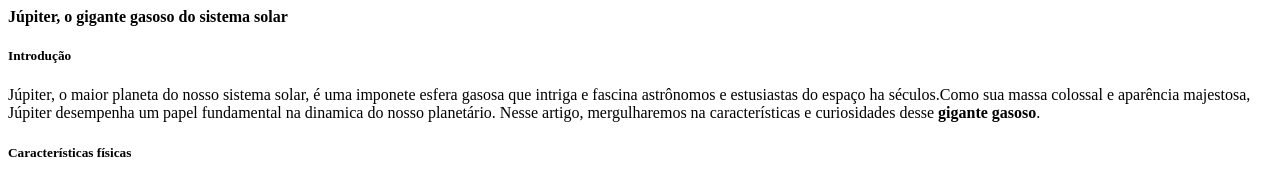
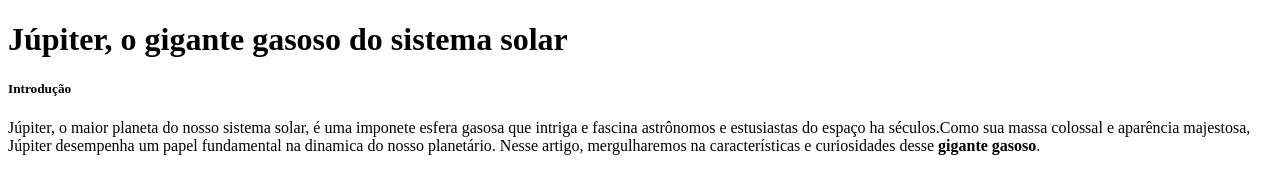
Before and after one commit to gMarinhum085/criando-um-artigo, a plain HTML site: page index.html in a window 1280 px wide. Shown: the top 174 px of the page. Drawn offline with Linux system fonts and the light colour scheme.

Commit message:
index.html

```diff
--- a/index.html
+++ b/index.html
@@ -7,7 +7,7 @@
 </head>
 <body>
   <strong>
-    <hi>Júpiter, o gigante gasoso do sistema solar</hi>
+    <h1>Júpiter, o gigante gasoso do sistema solar</hi>
   </strong>
     <h5>Introdução</h5>
 
```
